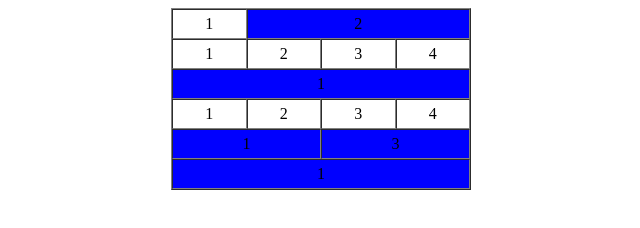
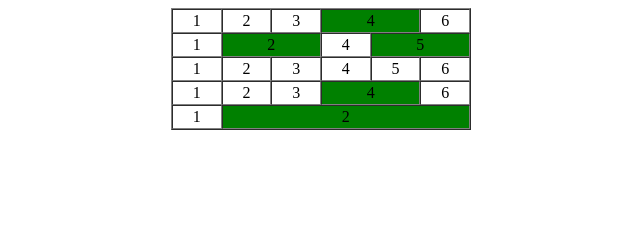
Before and after one commit to sudhir9325/Batch5_Front-End-Development, a plain HTML site: page Gobinath.P/HTML-Table/index.html in a window 1280 px wide. Shown: the whole page, without its empty margins (319-959 px from the left). Drawn offline with Linux system fonts and the light colour scheme.

Commit message:
commitgobinathsamy

```diff
--- a/Gobinath.P/HTML-Table/index.html
+++ b/Gobinath.P/HTML-Table/index.html
@@ -6,35 +6,39 @@
 <meta name="Author" content="">
 <meta name="Keywords" content="">
 <meta name="Description" content="">
-<title>table1</title>
-</head>
-<body>
-<table cellspacing="0" cellpadding="5" border="1" width="300" align="center">
+<title>table3</title>
+<table cellspacing="0" cellpadding="2" border="1" width="300" align="center">
 	<tr>
 		<td align="center">1</td>
-		<td colspan="3" align="center" bgcolor="blue">2</td>
+		<td align="center">2</td>
+		<td align="center">3</td>
+		<td colspan="2" align="center" bgcolor="green">4</td>
+		<td align="center">6</td>
+	</tr>
+	<tr>
+		<td align="center">1</td>
+		<td colspan="2" align="center" bgcolor="green">2</td>
+		<td align="center">4</td>
+		<td colspan="2" align="center" bgcolor="green">5</td>
 	</tr>
 	<tr>
 		<td align="center">1</td>
 		<td align="center">2</td>
 		<td align="center">3</td>
 		<td align="center">4</td>
-	</tr>
-	<tr>
-		<td colspan="4" align="center" bgcolor="blue">1</td>
+		<td align="center">5</td>
+		<td align="center">6</td>
 	</tr>
 	<tr>
 		<td align="center">1</td>
 		<td align="center">2</td>
 		<td align="center">3</td>
-		<td align="center">4</td>
+		<td colspan="2" align="center" bgcolor="green">4</td>
+		<td align="center">6</td>
 	</tr>
 	<tr>
-		<td colspan="2" align="center" bgcolor="blue">1</td>
-		<td colspan="2" align="center" bgcolor="blue">3</td>
-	</tr>
-	<tr>
-		<td colspan="4" align="center" bgcolor="blue">1</td>
+		<td align="center">1</td>
+		<td colspan="5" align="center" bgcolor="green">2</td>
 	</tr>
 </table>
 </body>
```
